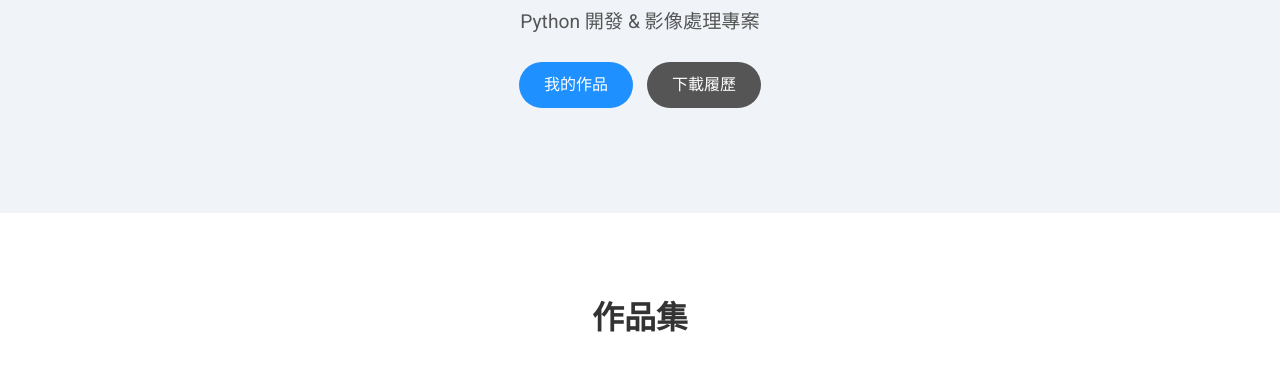
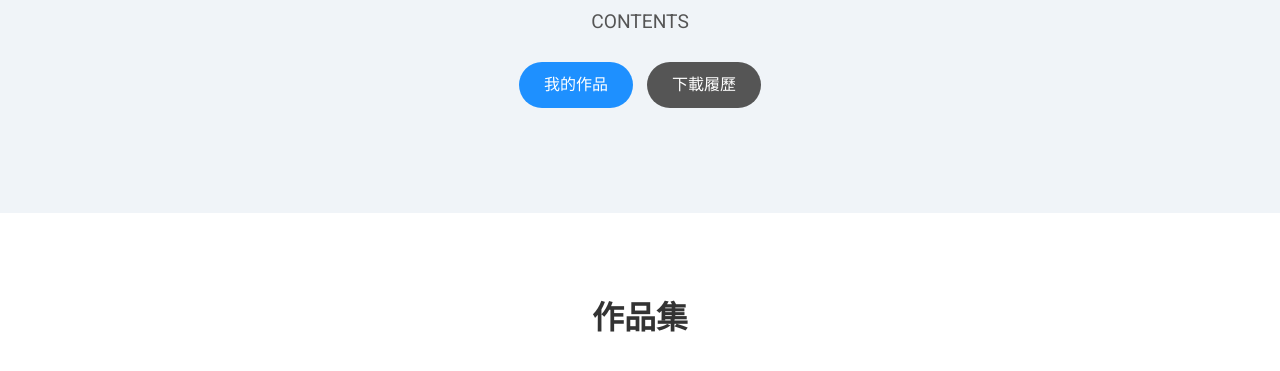
Before and after one commit to Hao20210808/Hao20210808.github.io, a plain HTML site: page index.html in a window 1280 px wide. Shown: the part 213-584 px from the top of the page. Drawn offline with Linux system fonts and the light colour scheme.

Commit message:
Update index.html

```diff
--- a/index.html
+++ b/index.html
@@ -15,7 +15,7 @@
     <div class="container">
         <img src="img/profile.jpg" alt="個人照片" class="profile-pic">
         <h1>Hao-Zhong YANG</h1>
-        <p>Python 開發 & 影像處理專案</p>
+        <p>CONTENTS</p>
         <a href="#portfolio" class="btn">我的作品</a>
         <a href="resume.pdf" class="btn btn-secondary" download>下載履歷</a>
     </div>
```
